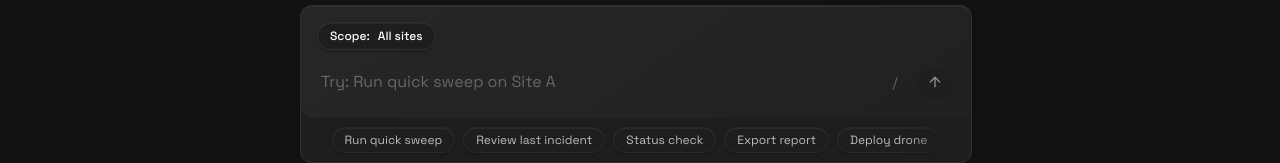
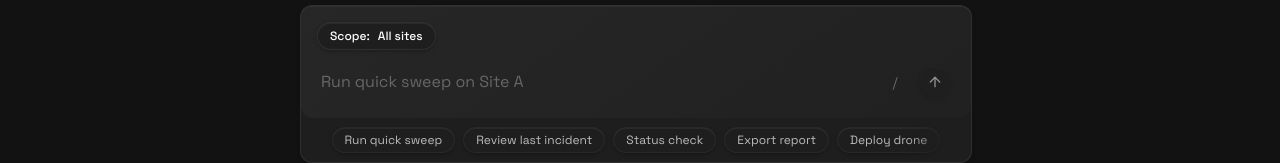
Before and after one commit to Yudha20/FlytBase, a React (Vite) app: page / in a window 1280 px wide. Both pictures are taken after a click on the button "Get Started". Shown: the part 260-423 px from the top of the page. Built offline with nearby package versions, Linux system fonts and the light colour scheme.

Commit message:
update command bar slash styling and general fixes

```diff
--- a/components/CommandBar.tsx
+++ b/components/CommandBar.tsx
@@ -401,7 +401,7 @@ export const CommandBar: React.FC<CommandBarProps> = ({ onCommandSent }) => {
           <div className="relative flex-grow h-full flex items-center group">
             {!inputValue && !isExecuting && !isReviewing && (
               <div className="absolute inset-0 flex items-center pointer-events-none text-[16px] text-white/30">
-                <span key={placeholderIndex} className="animate-fade-in-up">Try: {HELPER_TEMPLATES[placeholderIndex]}</span>
+                <span key={placeholderIndex} className="animate-fade-in-out-up">{HELPER_TEMPLATES[placeholderIndex]}</span>
               </div>
             )}
 
```
